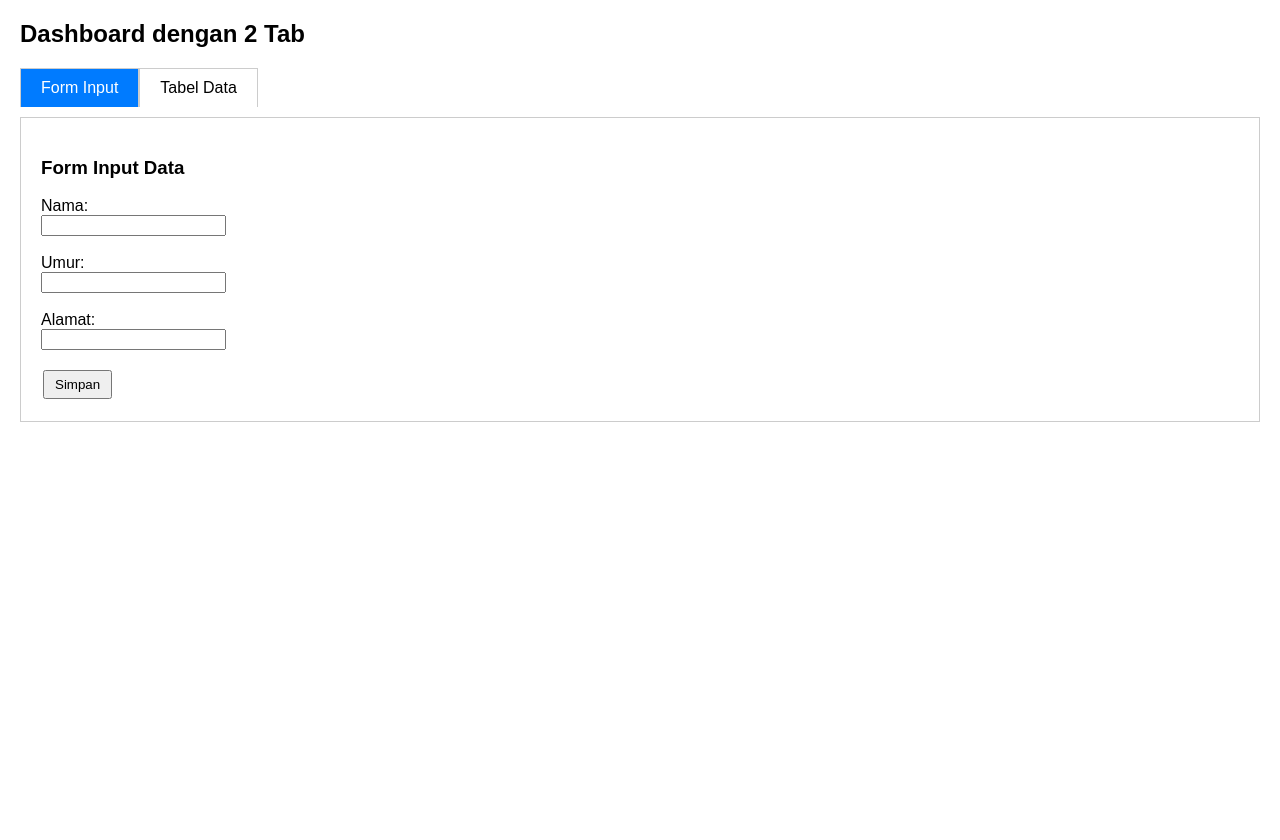
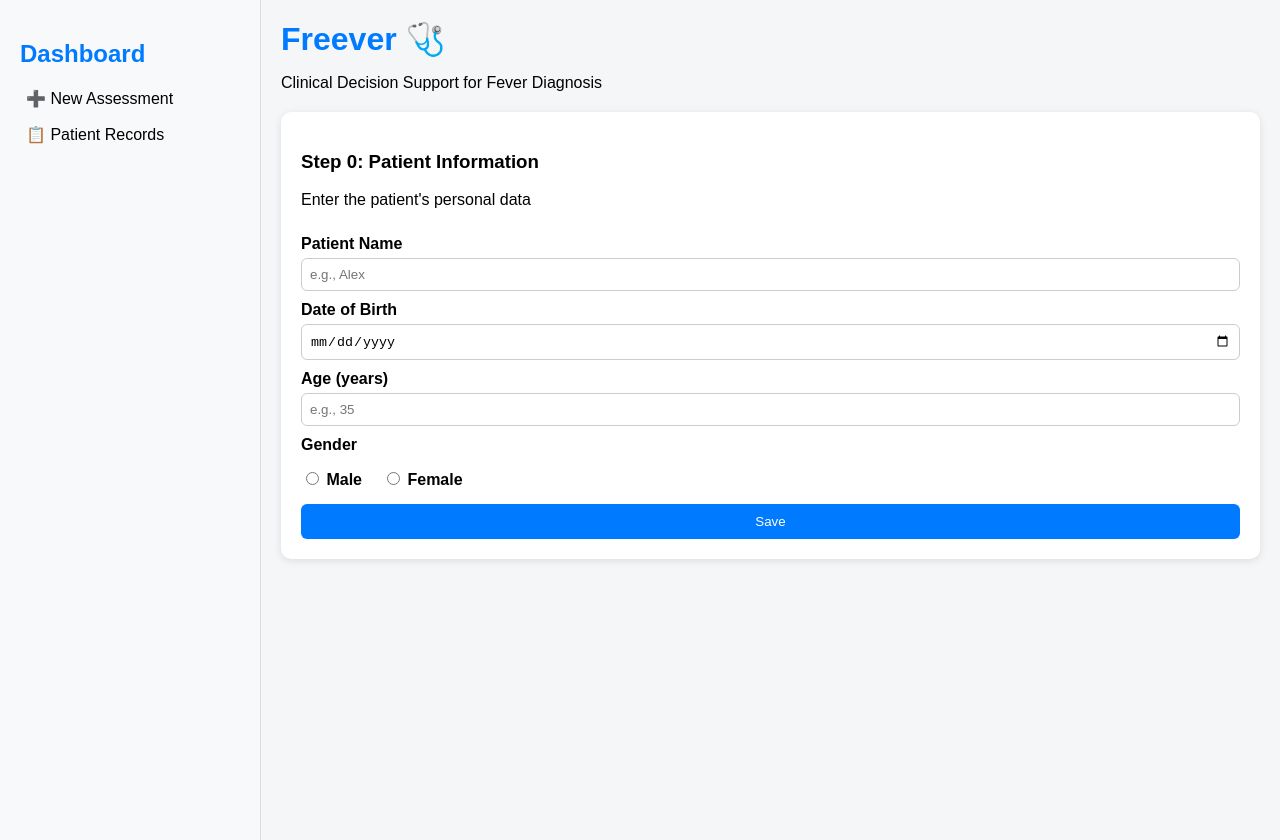
Before and after one commit to annisanurfd/freever-app, a plain HTML site: page index.html in a window 1280 px wide. Before the commit the page ends 800 px from the top, so only its background shows below. Drawn offline with Linux system fonts and the light colour scheme.

Commit message:
Add files via upload

```diff
--- a/index.html
+++ b/index.html
@@ -2,49 +2,68 @@
 <html lang="id">
 <head>
   <meta charset="UTF-8">
-  <title>Dashboard 2 Tab</title>
+  <title>Dashboard Freever Clone</title>
   <link rel="stylesheet" href="style.css">
 </head>
 <body>
-  <h2>Dashboard dengan 2 Tab</h2>
+  <!-- Sidebar -->
+  <aside class="sidebar">
+    <h2 class="logo">Dashboard</h2>
+    <ul>
+      <li><button onclick="showForm()">➕ New Assessment</button></li>
+      <li><button onclick="showTable()">📋 Patient Records</button></li>
+    </ul>
+  </aside>
 
-  <div class="tabs">
-    <div class="tab active" data-tab="form">Form Input</div>
-    <div class="tab" data-tab="tabel">Tabel Data</div>
-  </div>
+  <!-- Main Content -->
+  <main class="content">
+    <!-- Header -->
+    <header>
+      <h1>Freever 🩺</h1>
+      <p>Clinical Decision Support for Fever Diagnosis</p>
+    </header>
 
-  <!-- Tab 1: Form -->
-  <div id="form" class="tab-content">
-    <h3>Form Input Data</h3>
-    <form id="dataForm">
-      <label>Nama: </label><br>
-      <input type="text" id="nama" required><br><br>
+    <!-- Form Section -->
+    <section id="formSection" class="card">
+      <h3>Step 0: Patient Information</h3>
+      <p>Enter the patient's personal data</p>
+      <form id="patientForm">
+        <label>Patient Name</label>
+        <input type="text" id="name" placeholder="e.g., Alex" required>
 
-      <label>Umur: </label><br>
-      <input type="number" id="umur" required><br><br>
+        <label>Date of Birth</label>
+        <input type="date" id="dob" required>
 
-      <label>Alamat: </label><br>
-      <input type="text" id="alamat" required><br><br>
+        <label>Age (years)</label>
+        <input type="number" id="age" placeholder="e.g., 35" required>
 
-      <button type="submit">Simpan</button>
-    </form>
-  </div>
+        <label>Gender</label>
+        <div class="gender">
+          <label><input type="radio" name="gender" value="Male" required> Male</label>
+          <label><input type="radio" name="gender" value="Female"> Female</label>
+        </div>
 
-  <!-- Tab 2: Tabel -->
-  <div id="tabel" class="tab-content" style="display:none;">
-    <h3>Data yang Sudah Dientri</h3>
-    <table id="dataTable">
-      <thead>
-        <tr>
-          <th>Nama</th>
-          <th>Umur</th>
-          <th>Alamat</th>
-          <th>Aksi</th>
-        </tr>
-      </thead>
-      <tbody></tbody>
-    </table>
-  </div>
+        <button type="submit">Save</button>
+      </form>
+    </section>
+
+    <!-- Table Section -->
+    <section id="tableSection" class="card" style="display:none;">
+      <h3>Patient Records</h3>
+      <table id="patientTable">
+        <thead>
+          <tr>
+            <th>Name</th>
+            <th>DOB</th>
+            <th>Age</th>
+            <th>Gender</th>
+            <th>Action</th>
+          </tr>
+        </thead>
+        <tbody></tbody>
+      </table>
+    </section>
+  </main>
 
   <script src="script.js"></script>
 </body>
--- a/script.js
+++ b/script.js
@@ -1,58 +1,55 @@
-// --- Tab Switcher ---
-const tabs = document.querySelectorAll(".tab");
-const contents = document.querySelectorAll(".tab-content");
+const formSection = document.getElementById("formSection");
+const tableSection = document.getElementById("tableSection");
+const patientForm = document.getElementById("patientForm");
+const tableBody = document.querySelector("#patientTable tbody");
 
-tabs.forEach(tab => {
-  tab.addEventListener("click", () => {
-    tabs.forEach(t => t.classList.remove("active"));
-    contents.forEach(c => c.style.display = "none");
+let patients = [];
 
-    tab.classList.add("active");
-    document.getElementById(tab.dataset.tab).style.display = "block";
-  });
+// Toggle View
+function showForm() {
+  formSection.style.display = "block";
+  tableSection.style.display = "none";
+}
+function showTable() {
+  formSection.style.display = "none";
+  tableSection.style.display = "block";
+}
+
+// Save Patient Data
+patientForm.addEventListener("submit", function(e) {
+  e.preventDefault();
+
+  const name = document.getElementById("name").value;
+  const dob = document.getElementById("dob").value;
+  const age = document.getElementById("age").value;
+  const gender = document.querySelector("input[name='gender']:checked").value;
+
+  patients.push({ name, dob, age, gender });
+  renderTable();
+
+  patientForm.reset();
+  showTable();
 });
 
-// --- Data Handling ---
-const form = document.getElementById("dataForm");
-const tableBody = document.querySelector("#dataTable tbody");
-
-let data = [];
-
-form.addEventListener("submit", function(e) {
-  e.preventDefault();
-
-  const nama = document.getElementById("nama").value;
-  const umur = document.getElementById("umur").value;
-  const alamat = document.getElementById("alamat").value;
-
-  data.push({ nama, umur, alamat });
-  renderTable();
-
-  form.reset();
-  tabs[1].click(); // otomatis pindah ke tab tabel
-});
-
+// Render Table
 function renderTable() {
   tableBody.innerHTML = "";
-  data.forEach((row, index) => {
-    const tr = document.createElement("tr");
-
-    tr.innerHTML = `
-      <td contenteditable="true" onblur="updateData(${index}, 'nama', this.innerText)">${row.nama}</td>
-      <td contenteditable="true" onblur="updateData(${index}, 'umur', this.innerText)">${row.umur}</td>
-      <td contenteditable="true" onblur="updateData(${index}, 'alamat', this.innerText)">${row.alamat}</td>
-      <td><button onclick="deleteRow(${index})">Hapus</button></td>
+  patients.forEach((p, index) => {
+    const row = `
+      <tr>
+        <td>${p.name}</td>
+        <td>${p.dob}</td>
+        <td>${p.age}</td>
+        <td>${p.gender}</td>
+        <td><button onclick="deletePatient(${index})">Delete</button></td>
+      </tr>
     `;
-
-    tableBody.appendChild(tr);
+    tableBody.innerHTML += row;
   });
 }
 
-function updateData(index, field, value) {
-  data[index][field] = value;
-}
-
-function deleteRow(index) {
-  data.splice(index, 1);
+// Delete Patient
+function deletePatient(index) {
+  patients.splice(index, 1);
   renderTable();
 }
--- a/style.css
+++ b/style.css
@@ -1,36 +1,107 @@
 body {
+  margin: 0;
   font-family: Arial, sans-serif;
-  margin: 20px;
+  display: flex;
 }
-.tabs {
+
+/* Sidebar */
+.sidebar {
+  width: 220px;
+  background: #f8f9fa;
+  border-right: 1px solid #ddd;
+  padding: 20px;
+  height: 100vh;
+}
+.sidebar h2 {
+  color: #007bff;
+  margin-bottom: 20px;
+}
+.sidebar ul {
+  list-style: none;
+  padding: 0;
+}
+.sidebar li {
+  margin: 15px 0;
+}
+.sidebar button {
+  background: none;
+  border: none;
+  font-size: 16px;
+  cursor: pointer;
+  text-align: left;
+  width: 100%;
+}
+
+/* Content */
+.content {
+  flex: 1;
+  padding: 20px;
+  background: #f4f6f8;
+}
+header {
+  margin-bottom: 20px;
+}
+header h1 {
+  color: #007bff;
+  margin: 0;
+}
+.card {
+  background: white;
+  padding: 20px;
+  border-radius: 10px;
+  box-shadow: 0px 2px 8px rgba(0,0,0,0.1);
+  margin-bottom: 20px;
+}
+
+/* Form */
+form {
   display: flex;
-  margin-bottom: 10px;
+  flex-direction: column;
 }
-.tab {
-  padding: 10px 20px;
-  cursor: pointer;
+label {
+  margin-top: 10px;
+  font-weight: bold;
+}
+input[type="text"],
+input[type="date"],
+input[type="number"] {
+  padding: 8px;
+  margin-top: 5px;
   border: 1px solid #ccc;
-  border-bottom: none;
+  border-radius: 6px;
 }
-.tab.active {
+.gender {
+  display: flex;
+  gap: 20px;
+  margin-top: 5px;
+}
+button[type="submit"] {
+  margin-top: 15px;
+  padding: 10px;
+  border: none;
   background: #007bff;
   color: white;
+  border-radius: 6px;
+  cursor: pointer;
 }
-.tab-content {
-  border: 1px solid #ccc;
-  padding: 20px;
+button[type="submit"]:hover {
+  background: #0056b3;
 }
+
+/* Table */
 table {
+  width: 100%;
   border-collapse: collapse;
-  width: 100%;
-  margin-top: 10px;
 }
 th, td {
-  border: 1px solid #ccc;
-  padding: 8px;
-  text-align: left;
+  padding: 10px;
+  border-bottom: 1px solid #ddd;
 }
-button {
-  margin: 2px;
-  padding: 5px 10px;
+td button {
+  background: red;
+  color: white;
+  border: none;
+  padding: 5px 8px;
+  border-radius: 4px;
+  cursor: pointer;
 }
```
